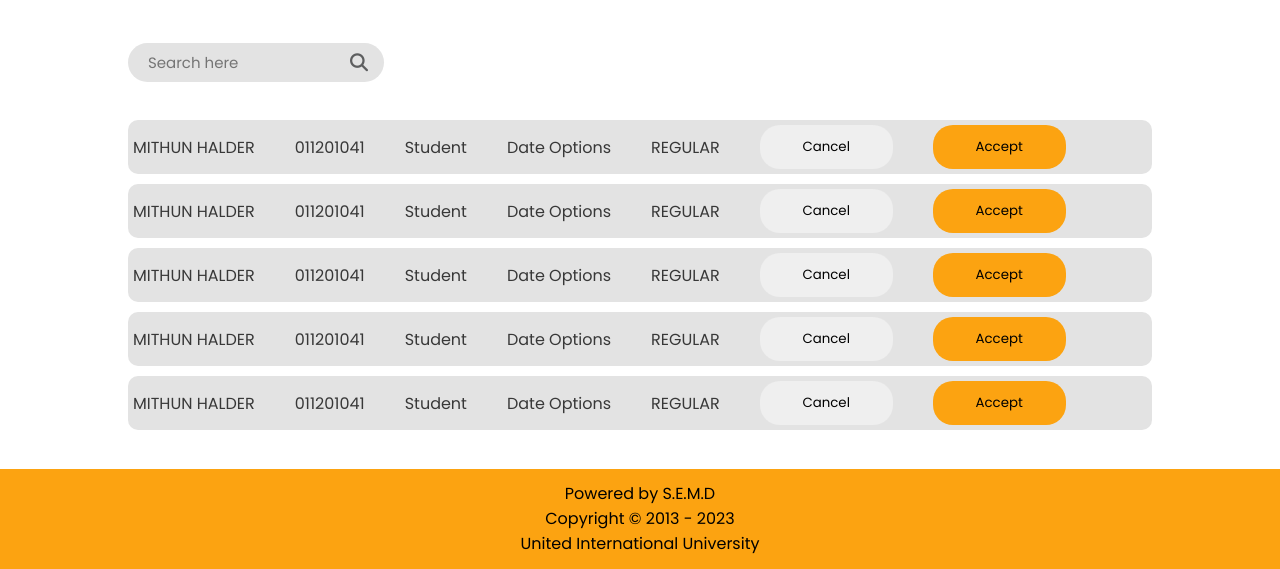
After one commit to mithunHalder7/UIU-HealthCare, a PHP site: page /DocRequests.php in a window 1280 px wide. The commit adds this page. Shown: the part 348-917 px from the top of the page. Run offline with PHP 8.4, Linux system fonts and the light colour scheme.

Commit message:
DocDashboard and DocRequest done

```diff
--- /dev/null
+++ b/Doctor/DocRequests.css
@@ -0,0 +1,93 @@
+
+
+
+.Patient-search  form{
+
+    border-radius: 25px;
+    position: relative;
+    width: 20%;
+    margin: 5% 0 3% 10%;
+}
+
+
+
+.Patient-search form input{
+    width: 100%;
+    height: 100%;
+    display: block;
+    border-radius: 25px;
+    font-size: 15px;
+    padding: 8px 40px 8px 20px;
+    border: none;
+    background: #E3E3E3;
+}
+
+.Patient-search form input:focus{
+    outline: none;
+}
+
+.Patient-search  form button{
+    position: absolute;
+    top: 0;
+    right: 0;
+    width: 50px;
+    height: 100%;
+    border-radius: 50%;
+    cursor: pointer;
+    border: none;
+    background: none;
+    font-size: 18px;
+}
+
+
+.Patient-search  form button i{
+    color: rgb(93, 94, 95);
+}
+
+
+.Patient-search form button:hover i{
+    color: rgb(162, 163, 163);
+}
+
+
+
+
+
+.tableContainer{
+    width: 100%;
+    height: 100%;
+    /* background-color: aqua; */
+    display: flex;
+    justify-content: center;
+    align-items: center;
+    flex-direction: column;
+    gap: 10px;
+
+
+
+}
+.PatientRequests{
+    display: flex;
+    background-color: #e3e3e3;
+    color: #383838;
+    width: 80%;
+    height: 10%;
+    gap: 40px;
+    padding: 5px;
+    border-radius: 10px;
+    align-items: center;
+}
+.cancel{
+    width: 133px;
+    height: 44px;
+    border: none;
+    border-radius: 20px;
+}
+
+.accept{
+    width: 133px;
+    height: 44px;
+    border: none;
+    border-radius: 20px;
+    background-color: #fca311;
+}
--- /dev/null
+++ b/Doctor/DocRequests.php
@@ -0,0 +1,79 @@
+<!DOCTYPE html>
+<html lang="en">
+
+<head>
+    <meta charset="UTF-8">
+    <meta name="viewport" content="width=device-width, initial-scale=1.0">
+    <title>Document</title>
+    <link rel="stylesheet" href="DocRequests.css">
+
+</head>
+
+<body>
+    <?php include '../Global_Components/DoctorNavbar.php' ?>
+
+    <div class="Patient-search">
+        <form action="">
+            <input type="search" class="navbar-search" placeholder="Search here">
+            <button type="submit"><i class="fa fa-search" aria-hidden="true"></i></button>
+        </form>
+    </div>
+
+    <div class="tableContainer">
+        <div class="PatientRequests">
+            <p>MITHUN HALDER</p>
+            <p>011201041</p>
+            <p>Student</p>
+            <p>Date Options</p>
+            <p>REGULAR</p>
+            <input type="button" class="cancel" value="Cancel">
+            <input type="button" class="accept" value="Accept">
+            <p></p>
+        </div>
+        <div class="PatientRequests">
+            <p>MITHUN HALDER</p>
+            <p>011201041</p>
+            <p>Student</p>
+            <p>Date Options</p>
+            <p>REGULAR</p>
+            <input type="button" class="cancel" value="Cancel">
+            <input type="button" class="accept" value="Accept">
+            <p></p>
+        </div>
+        <div class="PatientRequests">
+            <p>MITHUN HALDER</p>
+            <p>011201041</p>
+            <p>Student</p>
+            <p>Date Options</p>
+            <p>REGULAR</p>
+            <input type="button" class="cancel" value="Cancel">
+            <input type="button" class="accept" value="Accept">
+            <p></p>
+        </div>
+        <div class="PatientRequests">
+            <p>MITHUN HALDER</p>
+            <p>011201041</p>
+            <p>Student</p>
+            <p>Date Options</p>
+            <p>REGULAR</p>
+            <input type="button" class="cancel" value="Cancel">
+            <input type="button" class="accept" value="Accept">
+            <p></p>
+        </div>
+        <div class="PatientRequests">
+            <p>MITHUN HALDER</p>
+            <p>011201041</p>
+            <p>Student</p>
+            <p>Date Options</p>
+            <p>REGULAR</p>
+            <input type="button" class="cancel" value="Cancel">
+            <input type="button" class="accept" value="Accept">
+            <p></p>
+        </div>
+
+    </div>
+
+    <?php include '../Global_Components/footer.php'?>
+</body>
+
+</html>
```
Also changed, not shown: Doctor/Doctorhome.php (+53 -2 lines), Doctor/doctorhome.css (+56 -147 lines).
